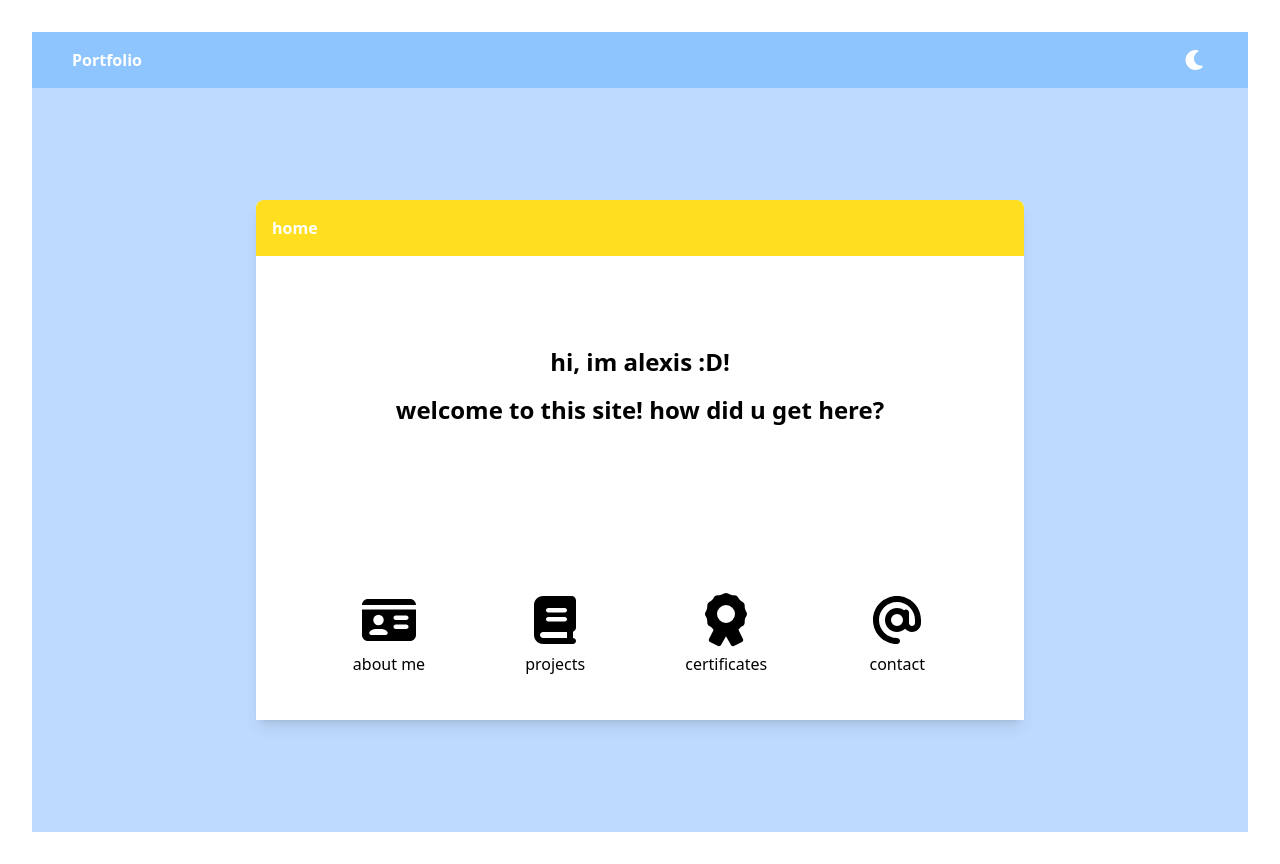
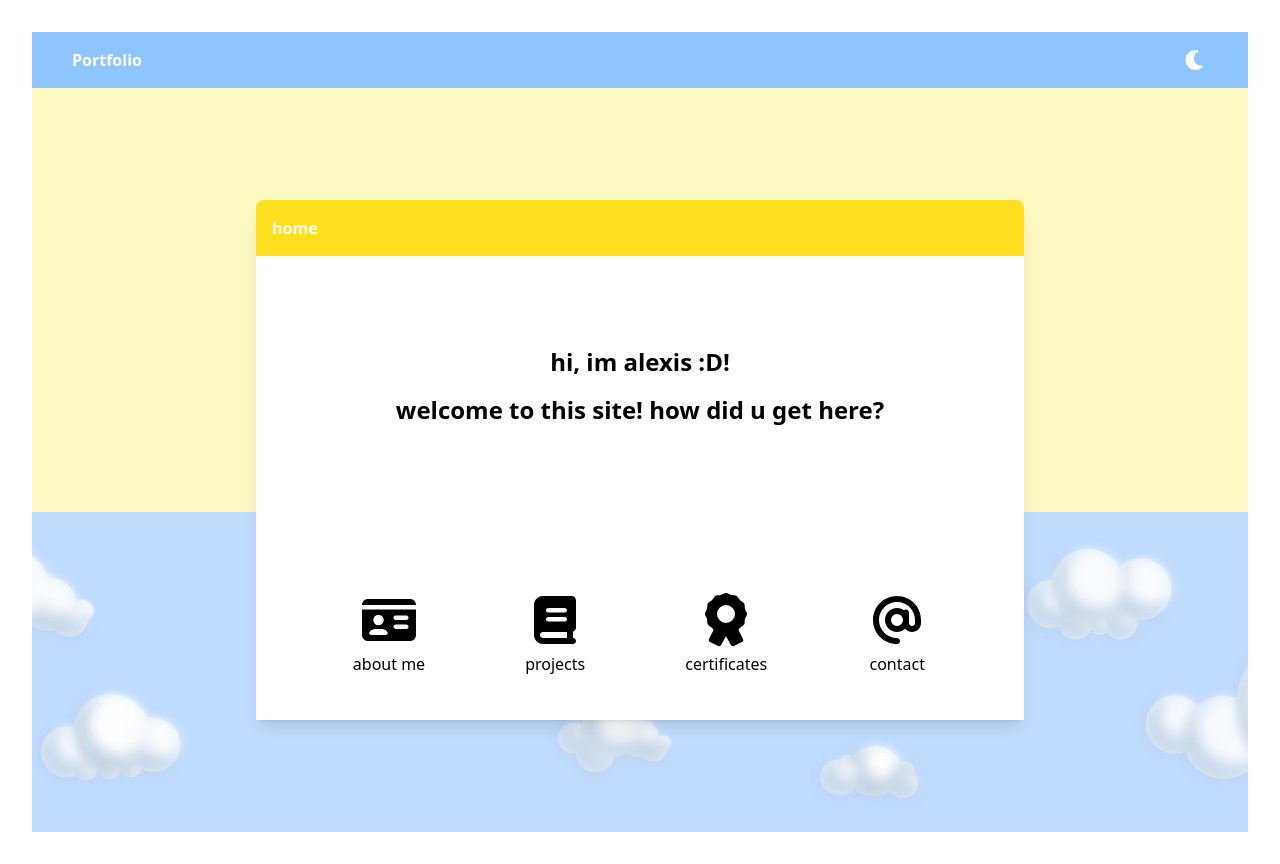
Before and after one commit to Alexis-Roman/portfolio, a React (Vite) app: page / in a window 1280 px wide. Built offline with nearby package versions, Linux system fonts and the light colour scheme.

Commit message:
added marquee bg

```diff
--- a/package.json
+++ b/package.json
@@ -28,6 +28,7 @@
     "react": "^18.3.1",
     "react-card-flip": "^1.2.3",
     "react-dom": "^18.3.1",
+    "react-fast-marquee": "^1.6.5",
     "react-multi-carousel": "^2.8.6",
     "react-rnd": "^10.5.2",
     "tailwindcss": "^4.1.18"
--- a/src/components/Home/Home.jsx
+++ b/src/components/Home/Home.jsx
@@ -5,6 +5,7 @@ import AboutMeScreen from "../Screen/AboutMeScreen";
 import ProjectScreen from "../Screen/ProjectScreen";
 import CertificateScreen from "../Screen/CertificateScreen";
 import ContactScreen from "../Screen/ContactScreen";
+import Marquee from "react-fast-marquee";
 
 const Home = () => {
   const [openScreens, setOpenScreens] = useState([]); // array of screen names
@@ -21,12 +22,30 @@ const Home = () => {
   };
 
   return (
-    <div className="w-full h-screen bg-blue-200 flex flex-col relative overflow-hidden">
+    <div className="w-full h-screen bg-[linear-gradient(to_bottom,#FEF9C3_60%,#BFDBFE_40%)] flex flex-col relative overflow-hidden">
+
       <Navbar />
+      <div className="flex flex-col w-full"></div>
 
-      <main className="flex-1 flex items-center justify-center">
+      <main className="flex-1 z-10 flex items-center justify-center">
         <HomeCard openScreen={openScreen} />
       </main>
+
+<div className="absolute z-0 bottom-0 left-0 w-full h-[40%] overflow-hidden pointer-events-none">
+  <Marquee
+    speed={20}
+    gradient={false}
+    autoFill
+    className="h-full"
+    pauseOnHover
+  >
+    <img
+      src="/images/cloud.webp" // long image already containing cloud1cloud2cloud3
+      alt="clouds"
+      className="h-120 w-auto object-contain block"
+    />
+  </Marquee>
+</div>
 
       {/* Render draggable screens */}
       {openScreens.includes("About Me") && <AboutMeScreen onClose={() => closeScreen("About Me")} />}
```
Also changed, not shown: public/images/cloud.webp (added), 1 other file (tests, documents, lock files or other folders).
